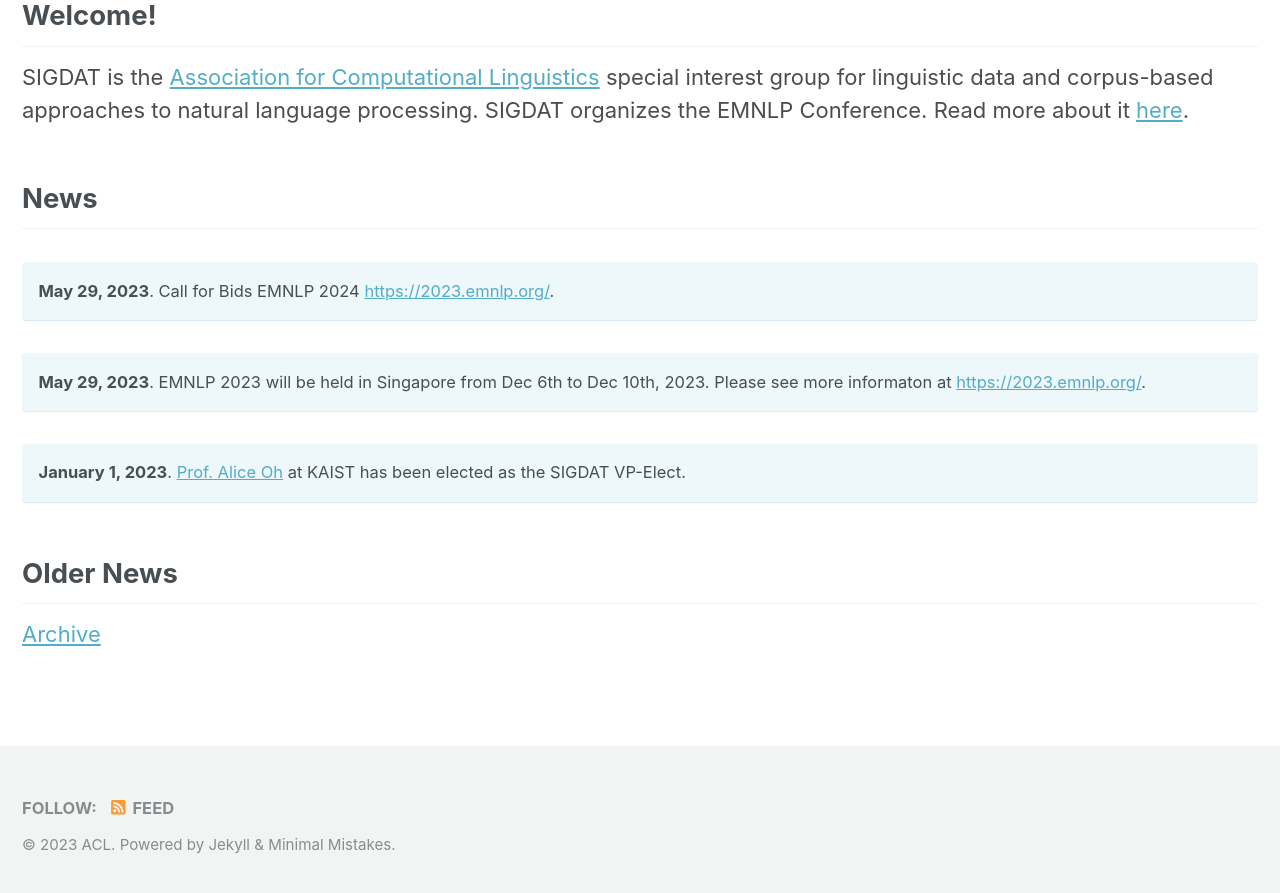
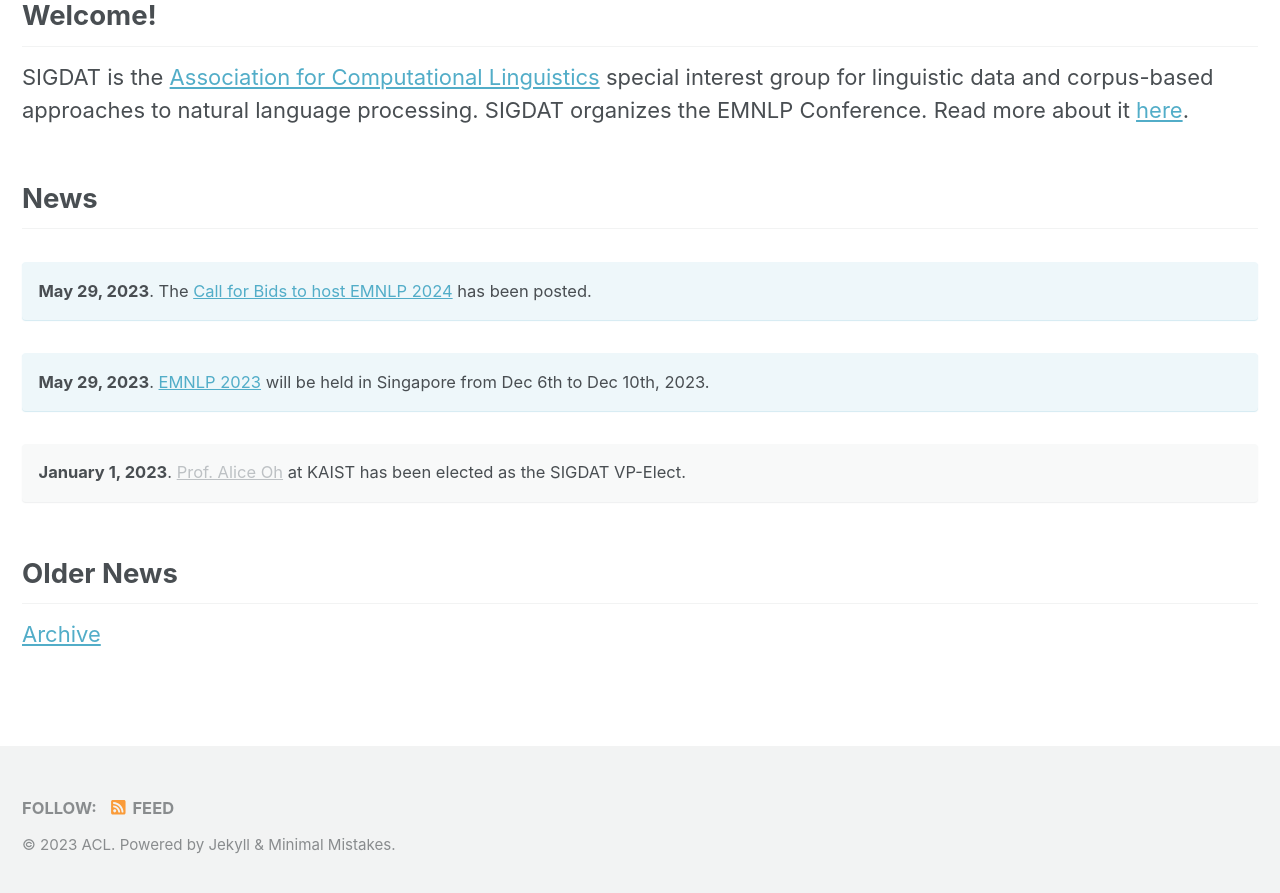
Before and after one commit to sigdat-org/sigdat, a Jekyll site: the page built from _pages/home.md, in a window 1280 px wide and 900 px high, scrolled down 575 px. Shown: the top 893 px of the window. Built offline with Jekyll 4.4.1, drawn with Linux system fonts in a browser that asks for light colours; nearby versions of some CDN libraries.

```diff
--- a/_data/navigation.yml
+++ b/_data/navigation.yml
@@ -13,7 +13,7 @@ main:
     url: /information
 
   - title: "Calls"
-    url: /calls/bids2023
+    url: /calls/bids2024
 
   - title: "Videos"
     url: /videos
@@ -24,5 +24,7 @@ main:
 calls:
   - title: Calls for
     children:
+      - title: "EMNLP 2024 Bids"
+        url: /calls/bids2024
       - title: "EMNLP 2023 Bids"
         url: /calls/bids2023
--- a/_pages/home.md
+++ b/_pages/home.md
@@ -14,14 +14,14 @@ SIGDAT is the [Association for Computational Linguistics](https://aclweb.org) sp
 
 ## News
 
-**May 29, 2023**. Call for Bids EMNLP 2024 [https://2023.emnlp.org/](/calls/bids2024).
+**May 29, 2023**. The [Call for Bids to host EMNLP 2024](/calls/bids2024) has been posted.
 {: .notice--info}
 
-**May 29, 2023**. EMNLP 2023 will be held in Singapore from Dec 6th to Dec 10th, 2023. Please see more informaton at [https://2023.emnlp.org/](https://2023.emnlp.org/).
+**May 29, 2023**. [EMNLP 2023](https://2023.emnlp.org) will be held in Singapore from Dec 6th to Dec 10th, 2023.
 {: .notice--info}
 
 **January 1, 2023**. [Prof. Alice Oh](https://aliceoh9.github.io/) at KAIST has been elected as the SIGDAT VP-Elect.
-{: .notice--info}
+{: .notice}
 
 ## Older News
 
```
Also changed, not shown: _pages/calls/2024.md (renamed from _pages/calls/2024-modified.md).
